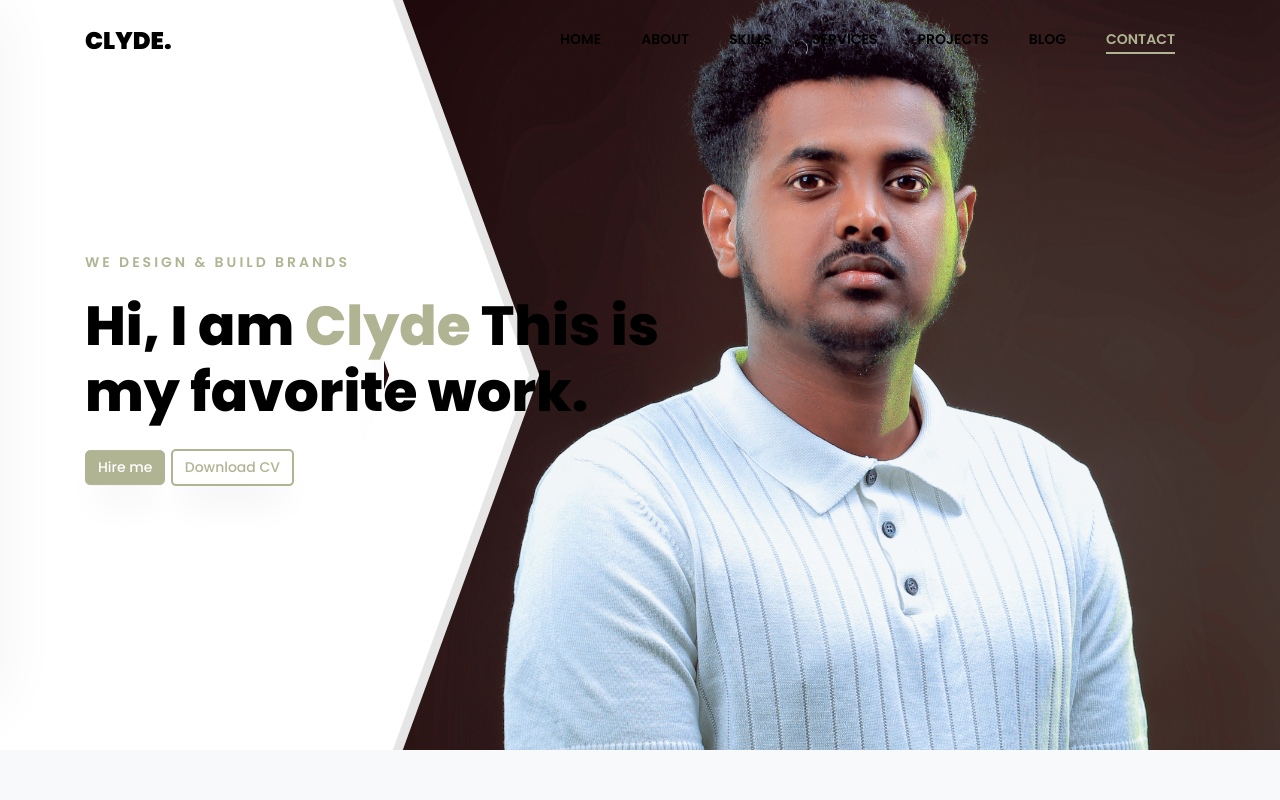
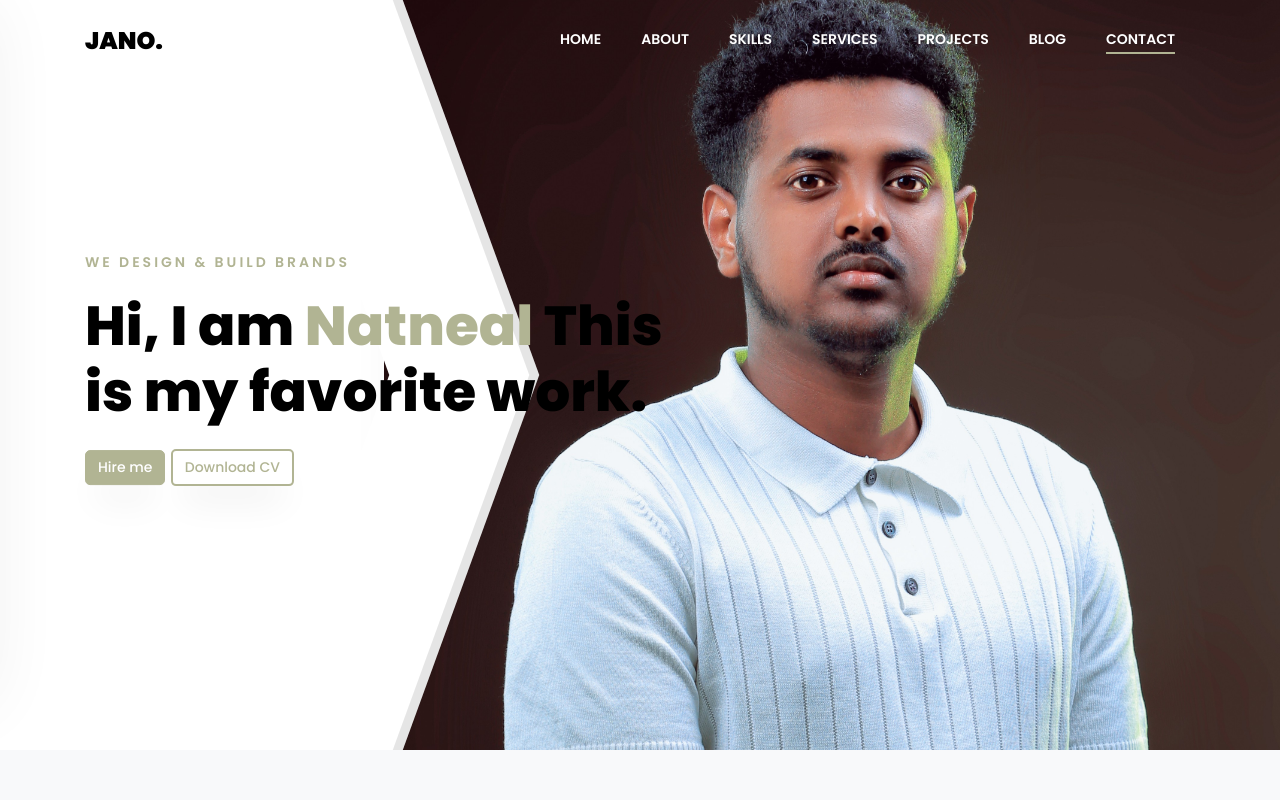
Before and after one commit to eyoasmulat/Nati-portfolio, a plain HTML site: page index.html in a window 1280 px wide. Shown: the top 800 px of the page. Drawn offline with Linux system fonts and the light colour scheme; some packages are replaced by stand-ins of ours; no server answers; files whose address does not match are found by name.

Commit message:
add some codes

```diff
--- a/index.html
+++ b/index.html
@@ -23,20 +23,20 @@
 
 	<nav class="navbar navbar-expand-lg navbar-dark ftco_navbar bg-dark ftco-navbar-light site-navbar-target" id="ftco-navbar">
 		<div class="container">
-			<a class="navbar-brand" href="index.html">Clyde<span>.</span></a>
+			<a class="navbar-brand" href="index.html">Jano<span>.</span></a>
 			<button class="navbar-toggler js-fh5co-nav-toggle fh5co-nav-toggle" type="button" data-toggle="collapse" data-target="#ftco-nav" aria-controls="ftco-nav" aria-expanded="false" aria-label="Toggle navigation">
 				<span class="oi oi-menu"></span> Menu
 			</button>
 
 			<div class="collapse navbar-collapse" id="ftco-nav">
 				<ul class="navbar-nav nav ml-auto">
-					<li class="nav-item"><a href="#home-section" class="nav-link"><span>Home</span></a></li>
-					<li class="nav-item"><a href="#about-section" class="nav-link"><span>About</span></a></li>
-					<li class="nav-item"><a href="#skills-section" class="nav-link"><span>Skills</span></a></li>
-					<li class="nav-item"><a href="#services-section" class="nav-link"><span>Services</span></a></li>
-					<li class="nav-item"><a href="#projects-section" class="nav-link"><span>Projects</span></a></li>
-					<li class="nav-item"><a href="#blog-section" class="nav-link"><span>Blog</span></a></li>
-					<li class="nav-item"><a href="#contact-section" class="nav-link"><span>Contact</span></a></li>
+					<li class="nav-item"><a href="#home-section" class="nav-link text-white"><span>Home</span></a></li>
+					<li class="nav-item"><a href="#about-section" class="nav-link text-white"><span>About</span></a></li>
+					<li class="nav-item"><a href="#skills-section" class="nav-link text-white"><span>Skills</span></a></li>
+					<li class="nav-item"><a href="#services-section" class="nav-link text-white"><span>Services</span></a></li>
+					<li class="nav-item"><a href="#projects-section" class="nav-link text-white"><span>Projects</span></a></li>
+					<li class="nav-item"><a href="#blog-section" class="nav-link text-white"><span>Blog</span></a></li>
+					<li class="nav-item"><a href="#contact-section" class="nav-link text-white"><span>Contact</span></a></li>
 				</ul>
 			</div>
 		</div>
@@ -53,7 +53,7 @@
 						</div>
 						<div class="one-forth d-flex  align-items-center ftco-animate" data-scrollax=" properties: { translateY: '70%' }">
 							<div class="text">
-								<span class="subheading">Hello! This is Clyde</span>
+								<span class="subheading">Hello! This is Jano Production</span>
 								<h1 class="mb-4 mt-3">Creative <span>Full</span> Stack &amp; Developer</h1>
 								<p><a href="#" class="btn btn-primary">Hire me</a> <a href="#" class="btn btn-primary btn-outline-primary">Download CV</a></p>
 							</div>
@@ -73,7 +73,7 @@
 						<div class="one-forth d-flex align-items-center ftco-animate" data-scrollax=" properties: { translateY: '70%' }">
 							<div class="text">
 								<span class="subheading">We Design &amp; Build Brands</span>
-								<h1 class="mb-4 mt-3">Hi, I am <span>Clyde</span> This is my favorite work.</h1>
+								<h1 class="mb-4 mt-3">Hi, I am <span>Natneal</span> This is my favorite work.</h1>
 								<p><a href="#" class="btn btn-primary">Hire me</a> <a href="#" class="btn btn-primary btn-outline-primary">Download CV</a></p>
 							</div>
 						</div>
```
Also changed, not shown: images/person_1.jpg, images/person_2.jpg, images/person_3.jpg, images/person_4.jpg.
